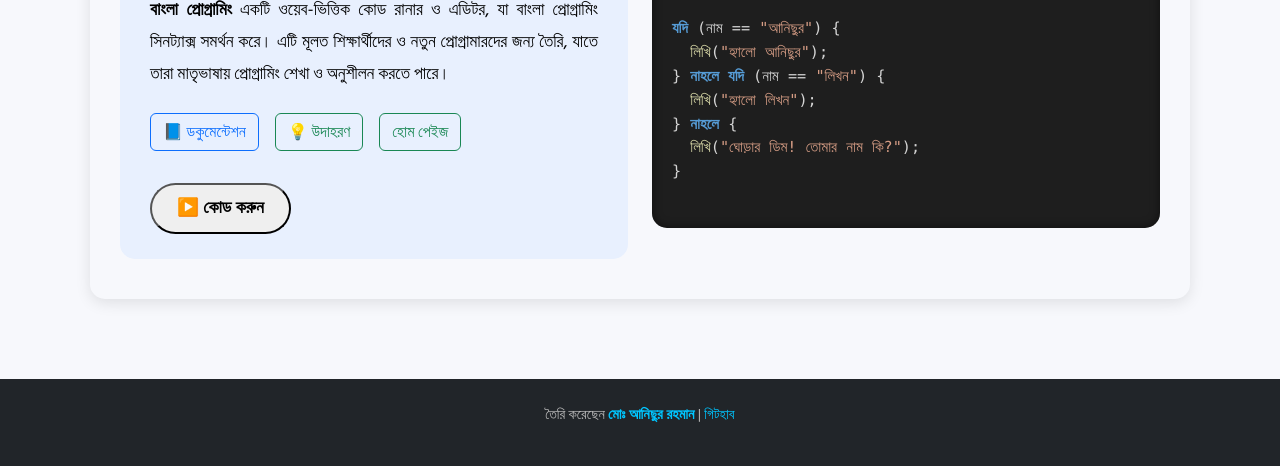
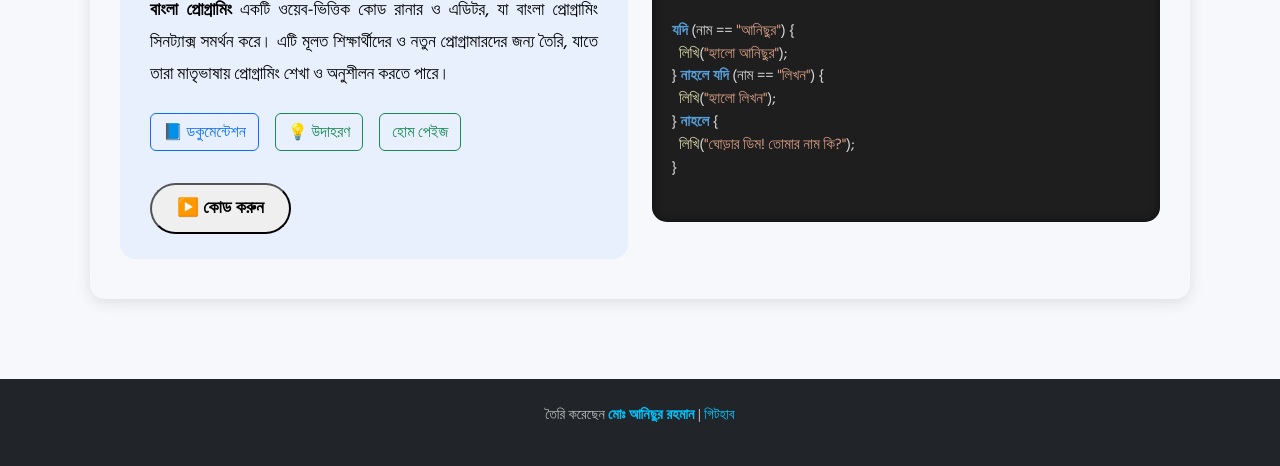
Before and after one commit to AnisurRahmanJU/BanglaProLangs, a plain HTML site: page bprog.html in a window 1280 px wide. Shown: the part 563-1029 px from the top of the page. Drawn offline with nearby package versions, Linux system fonts and the light colour scheme.

Commit message:
Update bprog.html

```diff
--- a/bprog.html
+++ b/bprog.html
@@ -184,7 +184,7 @@
 
       <!-- Code Block -->
       <div class="col-md-6 mt-4 mt-md-0 order-2 order-md-2">
-        <pre class="code-block"><code>
+        <pre class="code-block"><code  style="font-family: 'Hind Siliguri';">
 <span class="keyword">ধরি</span> নাম = <span class="string">"আকাশ"</span>;
 
 <span class="keyword">যদি</span> (নাম == <span class="string">"আনিছুর"</span>) {
```
